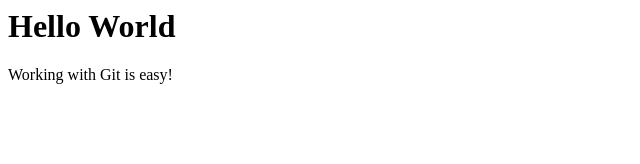
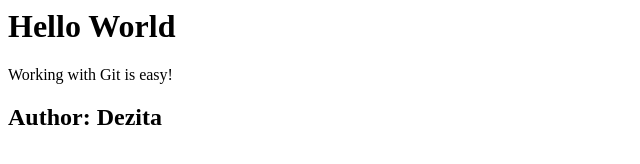
Before and after one commit to Dezita/GitGitHubMasterclass, a plain HTML site: page index.html in a window 1280 px wide. Shown: the whole page, without its empty margins (0-640 px from the left). Drawn offline with Linux system fonts and the light colour scheme.

Commit message:
Add author to index.html

```diff
--- a/index.html
+++ b/index.html
@@ -3,3 +3,5 @@
 <div>
     <p>Working with Git is easy!</p>
 </div>
+
+<h2>Author: Dezita</h2>
```
